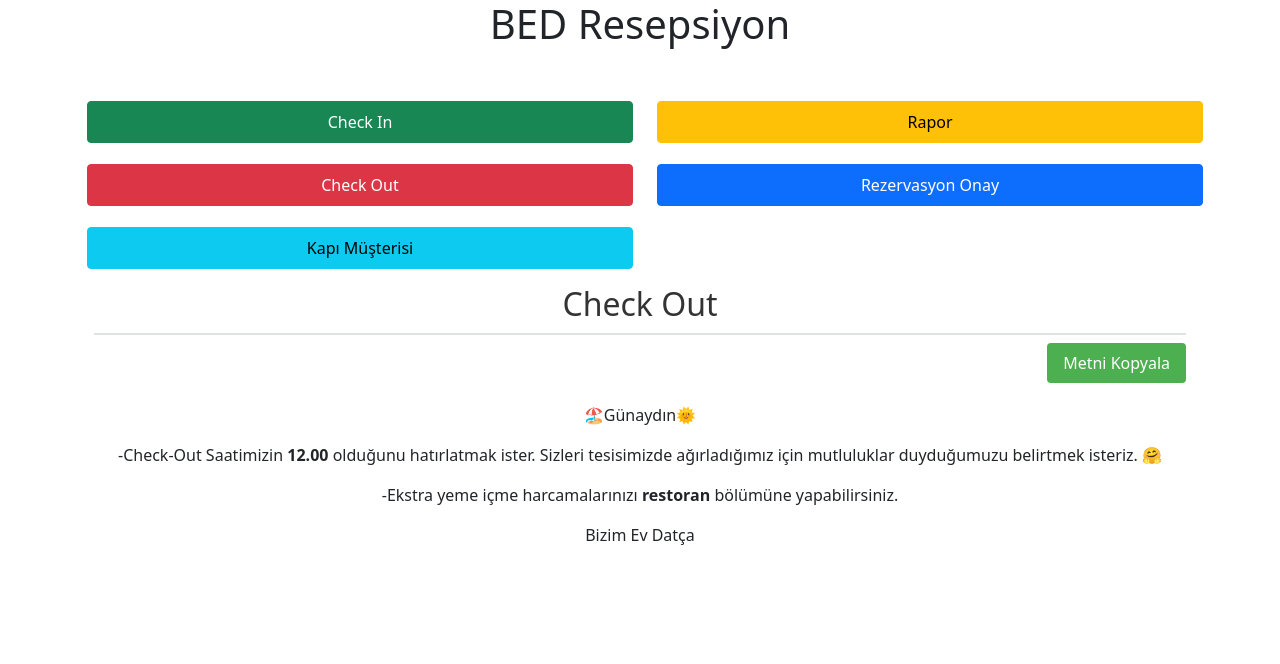
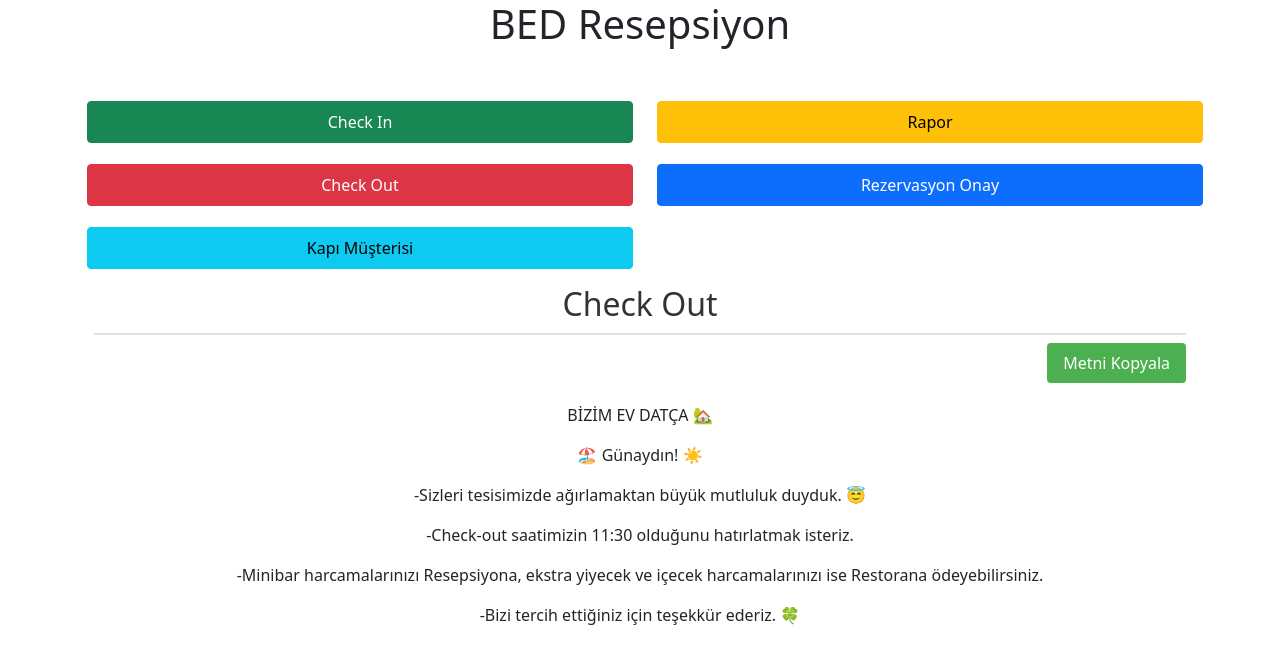
Before and after one commit to EmreYetis/easylator, a React (Create React App) app: page /checkout in a window 1280 px wide. Shown: the top 664 px of the page. Built offline with nearby package versions, Linux system fonts and the light colour scheme.

Commit message:
checkout

```diff
--- a/src/pages/CheckOut.js
+++ b/src/pages/CheckOut.js
@@ -3,13 +3,17 @@ import React from 'react';
 
 const CheckOut = () => {
   const handleCopyClick = () => {
-    const text = `🏖Günaydın🌞
+    const text = `BİZİM EV DATÇA 🏡
 
--Check-Out Saatimizin 12.00 olduğunu hatırlatmak ister. Sizleri tesisimizde ağırladığımız için mutluluklar duyduğumuzu belirtmek isteriz. 🤗
+🏖 Günaydın! ☀️
 
--Ekstra yeme içme harcamalarınızı restoran bölümüne yapabilirsiniz.
+-Sizleri tesisimizde ağırlamaktan büyük mutluluk duyduk. 😇
 
-Bizim Ev Datça`;
+-Check-out saatimizin 11:30 olduğunu hatırlatmak isteriz.
+
+-Minibar harcamalarınızı Resepsiyona, ekstra yiyecek ve içecek harcamalarınızı ise Restorana ödeyebilirsiniz.
+
+-Bizi tercih ettiğiniz için teşekkür ederiz. 🍀`;
 
     navigator.clipboard.writeText(text)
       .then(() => alert('Metin kopyalandı!'))
@@ -37,10 +41,17 @@ Bizim Ev Datça`;
 
 
       <div className="checkout-message">
-        <p>🏖Günaydın🌞</p>
-        <p>-Check-Out Saatimizin <strong>12.00</strong> olduğunu hatırlatmak ister. Sizleri tesisimizde ağırladığımız için mutluluklar duyduğumuzu belirtmek isteriz. 🤗</p>
-        <p>-Ekstra yeme içme harcamalarınızı <strong>restoran</strong> bölümüne yapabilirsiniz.</p>
-        <p>Bizim Ev Datça</p>
+        <p>BİZİM EV DATÇA 🏡 </p>
+
+<p>🏖 Günaydın! ☀️</p>
+
+<p>-Sizleri tesisimizde ağırlamaktan büyük mutluluk duyduk. 😇</p>
+
+<p>-Check-out saatimizin 11:30 olduğunu hatırlatmak isteriz.</p>
+
+<p>-Minibar harcamalarınızı Resepsiyona, ekstra yiyecek ve içecek harcamalarınızı ise Restorana ödeyebilirsiniz.</p>
+
+<p>-Bizi tercih ettiğiniz için teşekkür ederiz. 🍀</p>
       </div>
     </div>
   );
```
